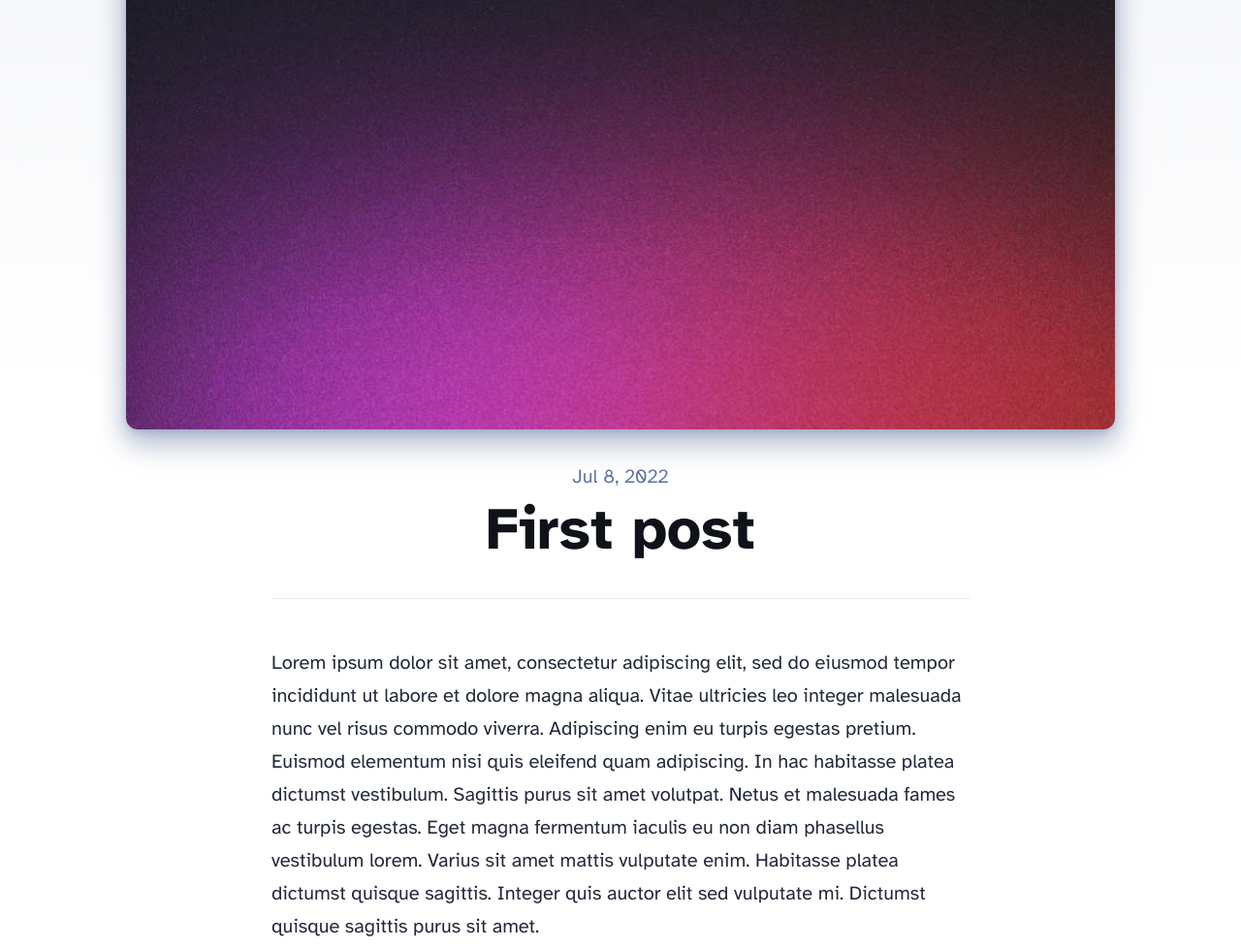
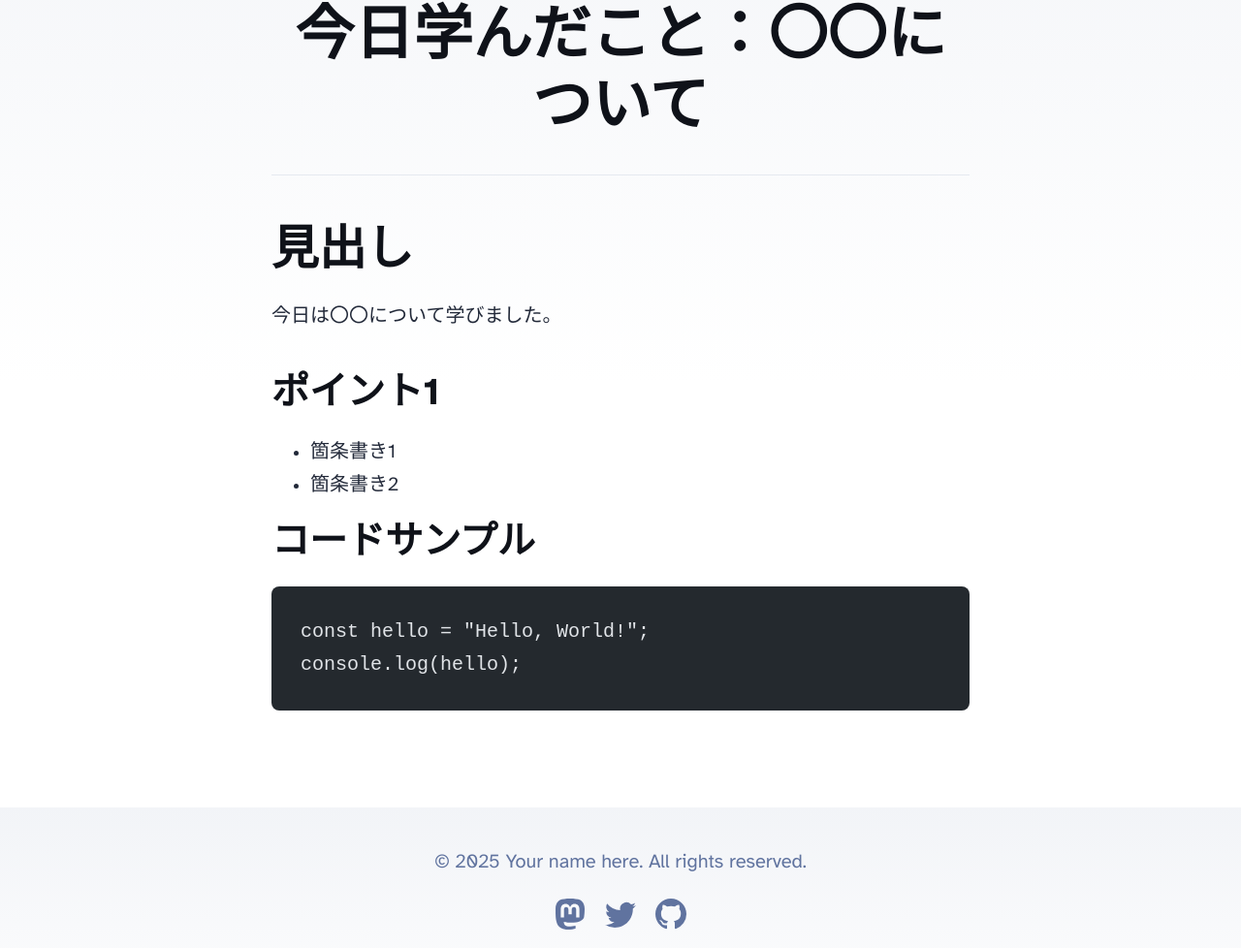
Before and after one commit to hiiragi17/daily-scraps, an Astro site: page /daily-scraps/blog/first-post in a window 1280 px wide. Shown: the part 205-1183 px from the top of the page at 97% size. Built offline with nearby package versions, Linux system fonts and the light colour scheme; Astro itself is replaced by a stand-in of ours; code samples lack their colours.

Commit message:
add:最初の記事を修正

````diff
--- a/src/content/blog/first-post.md
+++ b/src/content/blog/first-post.md
@@ -1,16 +1,22 @@
 ---
-title: 'First post'
-description: 'Lorem ipsum dolor sit amet'
-pubDate: 'Jul 08 2022'
-heroImage: '../../assets/blog-placeholder-3.jpg'
+title: '今日学んだこと：〇〇について'
+description: '簡単な説明文'
+pubDate: '2025-08-18'
+# heroImage: '/blog-placeholder-3.jpg'
+tags: ['Astro', 'ブログ', '開発環境']
 ---
 
-Lorem ipsum dolor sit amet, consectetur adipiscing elit, sed do eiusmod tempor incididunt ut labore et dolore magna aliqua. Vitae ultricies leo integer malesuada nunc vel risus commodo viverra. Adipiscing enim eu turpis egestas pretium. Euismod elementum nisi quis eleifend quam adipiscing. In hac habitasse platea dictumst vestibulum. Sagittis purus sit amet volutpat. Netus et malesuada fames ac turpis egestas. Eget magna fermentum iaculis eu non diam phasellus vestibulum lorem. Varius sit amet mattis vulputate enim. Habitasse platea dictumst quisque sagittis. Integer quis auctor elit sed vulputate mi. Dictumst quisque sagittis purus sit amet.
+## 見出し
 
-Morbi tristique senectus et netus. Id semper risus in hendrerit gravida rutrum quisque non tellus. Habitasse platea dictumst quisque sagittis purus sit amet. Tellus molestie nunc non blandit massa. Cursus vitae congue mauris rhoncus. Accumsan tortor posuere ac ut. Fringilla urna porttitor rhoncus dolor. Elit ullamcorper dignissim cras tincidunt lobortis. In cursus turpis massa tincidunt dui ut ornare lectus. Integer feugiat scelerisque varius morbi enim nunc. Bibendum neque egestas congue quisque egestas diam. Cras ornare arcu dui vivamus arcu felis bibendum. Dignissim suspendisse in est ante in nibh mauris. Sed tempus urna et pharetra pharetra massa massa ultricies mi.
+今日は〇〇について学びました。
 
-Mollis nunc sed id semper risus in. Convallis a cras semper auctor neque. Diam sit amet nisl suscipit. Lacus viverra vitae congue eu consequat ac felis donec. Egestas integer eget aliquet nibh praesent tristique magna sit amet. Eget magna fermentum iaculis eu non diam. In vitae turpis massa sed elementum. Tristique et egestas quis ipsum suspendisse ultrices. Eget lorem dolor sed viverra ipsum. Vel turpis nunc eget lorem dolor sed viverra. Posuere ac ut consequat semper viverra nam. Laoreet suspendisse interdum consectetur libero id faucibus. Diam phasellus vestibulum lorem sed risus ultricies tristique. Rhoncus dolor purus non enim praesent elementum facilisis. Ultrices tincidunt arcu non sodales neque. Tempus egestas sed sed risus pretium quam vulputate. Viverra suspendisse potenti nullam ac tortor vitae purus faucibus ornare. Fringilla urna porttitor rhoncus dolor purus non. Amet dictum sit amet justo donec enim.
+### ポイント1
 
-Mattis ullamcorper velit sed ullamcorper morbi tincidunt. Tortor posuere ac ut consequat semper viverra. Tellus mauris a diam maecenas sed enim ut sem viverra. Venenatis urna cursus eget nunc scelerisque viverra mauris in. Arcu ac tortor dignissim convallis aenean et tortor at. Curabitur gravida arcu ac tortor dignissim convallis aenean et tortor. Egestas tellus rutrum tellus pellentesque eu. Fusce ut placerat orci nulla pellentesque dignissim enim sit amet. Ut enim blandit volutpat maecenas volutpat blandit aliquam etiam. Id donec ultrices tincidunt arcu. Id cursus metus aliquam eleifend mi.
+- 箇条書き1
+- 箇条書き2
 
-Tempus quam pellentesque nec nam aliquam sem. Risus at ultrices mi tempus imperdiet. Id porta nibh venenatis cras sed felis eget velit. Ipsum a arcu cursus vitae. Facilisis magna etiam tempor orci eu lobortis elementum. Tincidunt dui ut ornare lectus sit. Quisque non tellus orci ac. Blandit libero volutpat sed cras. Nec tincidunt praesent semper feugiat nibh sed pulvinar proin gravida. Egestas integer eget aliquet nibh praesent tristique magna.
+### コードサンプル
+
+```javascript
+const hello = "Hello, World!";
+console.log(hello);
````
